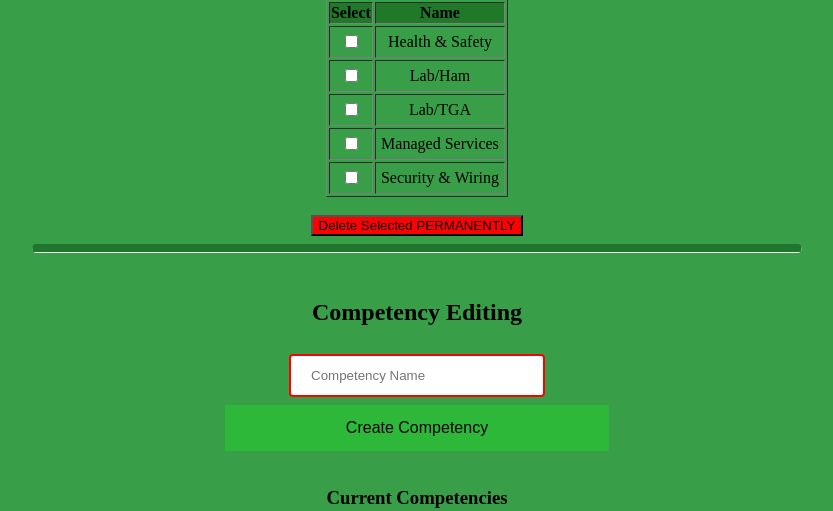
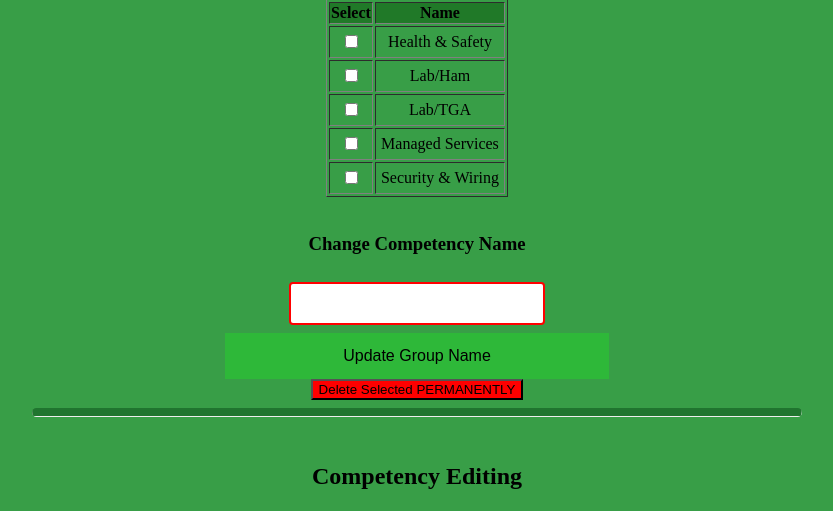
Before and after one commit to Skwangles/InternalTool-Competency-Matrix-Tracker-LAMP, a PHP site: page /gcedit.php in a window 1280 px wide. Shown: the part 2101-2612 px from the top of the page, without its empty margins (223-1056 px from the left). Run offline with PHP 8.4, Linux system fonts and the light colour scheme; a user stored in the database is signed in; data comes from the database, SQL or seed files in the repository.

Commit message:
Added settings window, added name changing for groups and comeptencies, added role comeptency display for admin managerview

```diff
--- a/CSS/style.css
+++ b/CSS/style.css
@@ -225,3 +225,8 @@ Error Styling
     display: none;
   }
 }
+
+
+.blackout{
+  background-color: #0000;
+}
--- a/gcedit.php
+++ b/gcedit.php
@@ -149,6 +149,11 @@ include_once 'admin.php';
         echo "</table>";
         ?>
         <br>
+
+    <h3 class="centre">Change Competency Name</h3>
+    <input type="text" name="gnameChange">
+    <button class="centre actionbuttons addbuttons" type="submit" name="changeGName">Update Group Name</button>
+
         <button class="dangerous centre" type="submit" name="remove">Delete Selected PERMANENTLY</button>
     </form>
 </section>
@@ -188,12 +193,18 @@ include_once 'admin.php';
 
         while ($row = mysqli_fetch_array($result)) {
             echo "<tr>";
-            echo "<td>" . "<input type=\"checkbox\" name=\"competencies[]\" value=\"" . $row["CompetencyID"] . "\">" . "</td>"; //Creates Checkbox
-            echo "<td>" . $row['CName'] . "</td>"; //Gives name
+            echo "<td>" . "<input type=\"radio\" id=\"" . $row["CompetencyID"] . "-radio\" name=\"competencyradio\" value=\"" . $row["CompetencyID"] . "\">" . "</td>"; //Creates Checkbox
+            echo "<td><label for=\"" . $row["CompetencyID"] . "-radio\">" . $row['CName'] . "</td>"; //Gives name
             echo "</tr>";
         }
         echo "</table>";
         ?>
+
+    <h3 class="centre">Change Competency Name</h3>
+    <input type="text" name="cnameChange">
+    <button class="centre actionbuttons addbuttons" type="submit" name="changeCName">Update Competency Name</button>
+
+
         <br>
         <button class="dangerous centre" type="submit" name="permdelete">Delete Selected PERMANENTLY</button>
     </form>
--- a/header.php
+++ b/header.php
@@ -35,6 +35,7 @@ session_start();
                         <a class="dropbtn" href="admin.php">Admin Panel</a>
                 <?php
                     }
+                    echo "<a href=\"settings.php\">Your Settings</a>";
                     echo "<a href=\"includes/logout.inc.php\">Logout</a>";
                 } else {
 
@@ -42,7 +43,7 @@ session_start();
                 }
 
                 ?>
-                <a href="settings.php">Your Settings</a>
+
             </ul>
         </div>
     </nav>
--- a/includes/functions.inc.php
+++ b/includes/functions.inc.php
@@ -54,6 +54,16 @@ function changeUsername($conn, $userid, $username) //Adds new user to database
 function changeName($conn, $userid, $name) //Adds new user to database
 {
     mysqli_query($conn, "UPDATE users SET UName = '" . mysqli_real_escape_string($conn, $name) . "' WHERE UserID = '" . $userid . "';"); //Sets up the add to database
+}
+
+function changeGName($conn, $groupid, $name) //Adds new user to database
+{
+    mysqli_query($conn, "UPDATE groups SET GName = '" . mysqli_real_escape_string($conn, $name) . "' WHERE GroupID = '" . $groupid . "';"); //Sets up the add to database
+}
+
+function changeCName($conn, $competencyid, $name) //Adds new user to database
+{
+    mysqli_query($conn, "UPDATE competencies SET CName = '" . mysqli_real_escape_string($conn, $name) . "' WHERE CompetencyID = '" . $competencyid . "';"); //Sets up the add to database
 }
 
 function loginUser($conn, $username, $password) //Logs user in and sets session variables
```
Also changed, not shown: includes/actioncompetencies.inc.php (+9 -5 lines), includes/actiongroups.inc.php (+7 -1 lines), managerview.php (+51 -4 lines), settings.php (+10 -1 lines).
